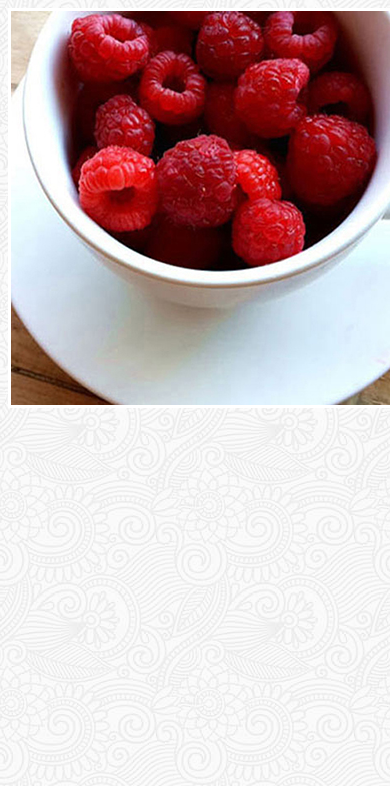
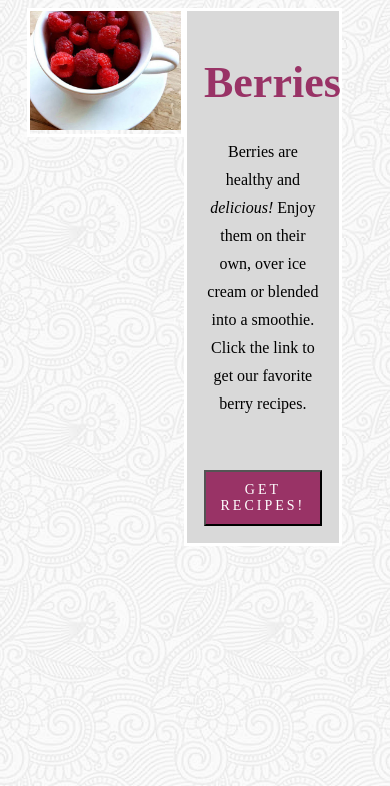
Before and after one commit to ashley-austincoder/ashley-austincoder.github.io, a PHP site: page /AustinCodingAcademy_Spring2016/Week_2/Exercise_3/index.html in a window 390 px wide; the page is wider, and only the part inside the window is pictured. Shown: the top 786 px of that part. Run offline with PHP 8.4, Linux system fonts and the light colour scheme; some web fonts are replaced.

Commit message:
made berries responsive

```diff
--- a/AustinCodingAcademy_Spring2016/Week_2/Exercise_3/css/style.css
+++ b/AustinCodingAcademy_Spring2016/Week_2/Exercise_3/css/style.css
@@ -9,10 +9,10 @@ body {
 }
 
 .container {
-    width: 1020px;
-    margin-left: auto;
-    margin-right: auto;
+    width: 90%;
+    margin: auto;
 }
+
 h1 {
     text-align: center;
     font-size: 44px;
@@ -51,13 +51,12 @@ footer {
 }
 
 img {
-    width: 500px;
+    width: 100%;
 }
 
 
 #img_box {
-    width: 500px;
-    height: 394px;
+    width: 45%;
     float:left;
     border: 3px solid white;
     padding: 0;
@@ -65,10 +64,9 @@ img {
 
 
 #text_box {
-    padding: 30px;
+    padding: 5%;
     background-color: #d9d9d9;
-    width: 440px;
-    height: 334px;
+    width: 35%;
     text-align: center;
     float: left;
     border: 3px solid white;
```
